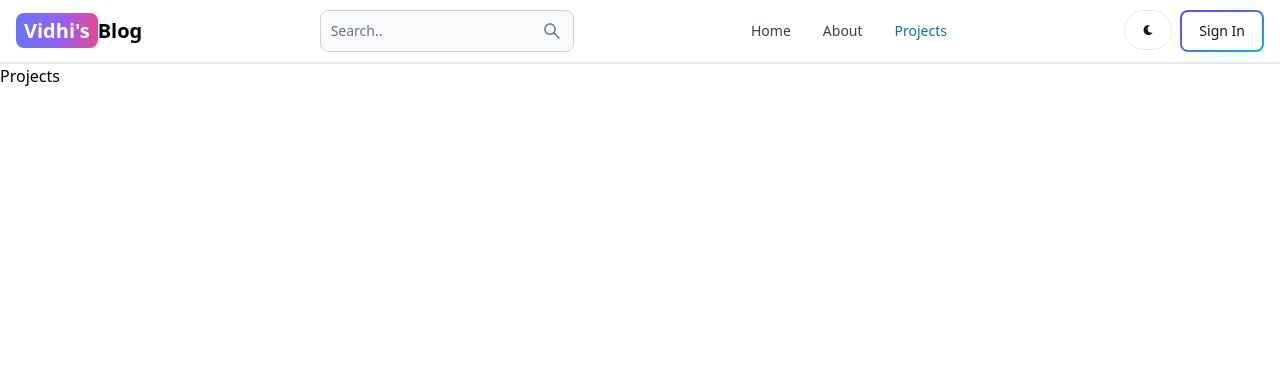
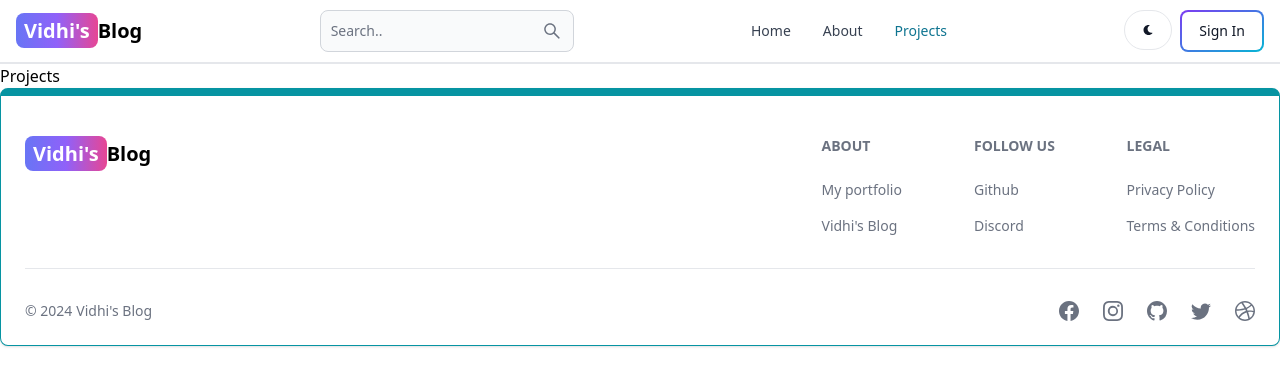
Before and after one commit to viki2207/mern-blog, a React (Vite) app in the folder client/: page /projects in a window 1280 px wide. Shown: the top 386 px of the page. Built offline with nearby package versions, Linux system fonts and the light colour scheme.

Commit message:
create the footer component

```diff
--- a/client/src/App.jsx
+++ b/client/src/App.jsx
@@ -6,6 +6,7 @@
 import { Dashboard } from "./pages/Dashboard";
 import { Projects } from "./pages/Projects";
 import { Header } from "./components/Header";
+import Footer from "./components/Footer";
 export default function App() {
   return (
     <BrowserRouter>
@@ -18,6 +19,7 @@
         <Route path="/dashboard" element={<Dashboard />} />
         <Route path="/projects" element={<Projects />}></Route>
       </Routes>
+      <Footer />
     </BrowserRouter>
   );
 }
--- /dev/null
+++ b/client/src/components/Footer.jsx
@@ -0,0 +1,86 @@
+import { Footer } from "flowbite-react";
+import { Link } from "react-router-dom";
+import {
+  BsFacebook,
+  BsInstagram,
+  BsTwitter,
+  BsGithub,
+  BsDribbble,
+} from "react-icons/bs";
+export default function FooterCom() {
+  return (
+    <Footer container className="border border-t-8 border-teal-500">
+      <div className="w-full max-w-7xl mx-auto">
+        <div className="grid w-full justify-between sm:flex md:grid-cols-1">
+          <div className="mt-5">
+            <Link
+              to="/"
+              className="self-center whitespace-nowrap text-lg sm:text-xl font-semibold dark:text-white"
+            >
+              <span className="px-2 py-1 bg-gradient-to-r from-indigo-500 via-purple-500 to-pink-500 rounded-lg text-white">
+                Vidhi's
+              </span>
+              Blog
+            </Link>
+          </div>
+          <div className="grid grid-cols-2 gap-8 mt-4 sm:grid-cols-3 sm:gap-6">
+            <div>
+              <Footer.Title title="About" />
+              <Footer.LinkGroup col>
+                <Footer.Link
+                  href="https://vdshportfolio.netlify.app/"
+                  target="_blank"
+                  rel="noopener noreferrer"
+                >
+                  My portfolio
+                </Footer.Link>
+                <Footer.Link
+                  href="/about"
+                  target="_blank"
+                  rel="noopener noreferrer"
+                >
+                  Vidhi's Blog
+                </Footer.Link>
+              </Footer.LinkGroup>
+            </div>
+            <div>
+              <Footer.Title title="Follow us" />
+              <Footer.LinkGroup col>
+                <Footer.Link
+                  href="https://github.com/viki2207"
+                  target="_blank"
+                  rel="noopener noreferrer"
+                >
+                  Github
+                </Footer.Link>
+                <Footer.Link href="#">Discord</Footer.Link>
+              </Footer.LinkGroup>
+            </div>
+            <div>
+              <Footer.Title title="Legal" />
+              <Footer.LinkGroup col>
+                <Footer.Link href="#">Privacy Policy</Footer.Link>
+                <Footer.Link href="#">Terms &amp; Conditions</Footer.Link>
+              </Footer.LinkGroup>
+            </div>
+          </div>
+        </div>
+        <Footer.Divider />
+        <div className="w-full sm:flex sm:items-center sm:justify-between">
+          <Footer.Copyright
+            href="#"
+            by="Vidhi's Blog"
+            year={new Date().getFullYear()}
+          />
+          <div className="flex gap-6 sm:mt-0 mt-4 sm:justify-center">
+            <Footer.Icon href="#" icon={BsFacebook} />
+            <Footer.Icon href="#" icon={BsInstagram} />
+            <Footer.Icon href="https://github.com/viki2207" icon={BsGithub} />
+            <Footer.Icon href="#" icon={BsTwitter} />
+            <Footer.Icon href="#" icon={BsDribbble} />
+          </div>
+        </div>
+      </div>
+    </Footer>
+  );
+}
--- a/client/src/pages/SignUp.jsx
+++ b/client/src/pages/SignUp.jsx
@@ -4,7 +4,7 @@
 
 export default function SignUp() {
   const [formData, setFormData] = useState({});
-  const [errorMessage, setErrorMessage] = useState([null]);
+  const [errorMessage, setErrorMessage] = useState(null);
   const [loading, setLoading] = useState(false);
   const navigate = useNavigate();
   const handleChange = (e) => {
```
